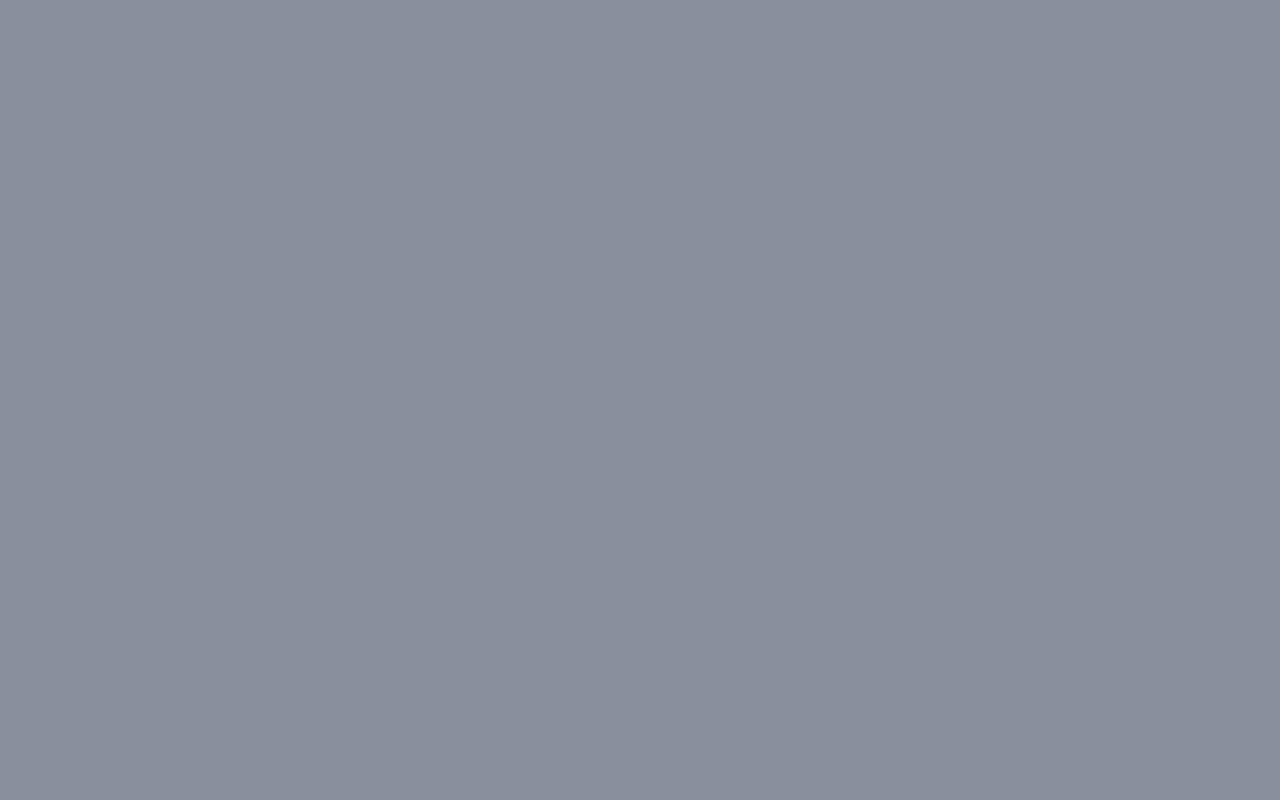
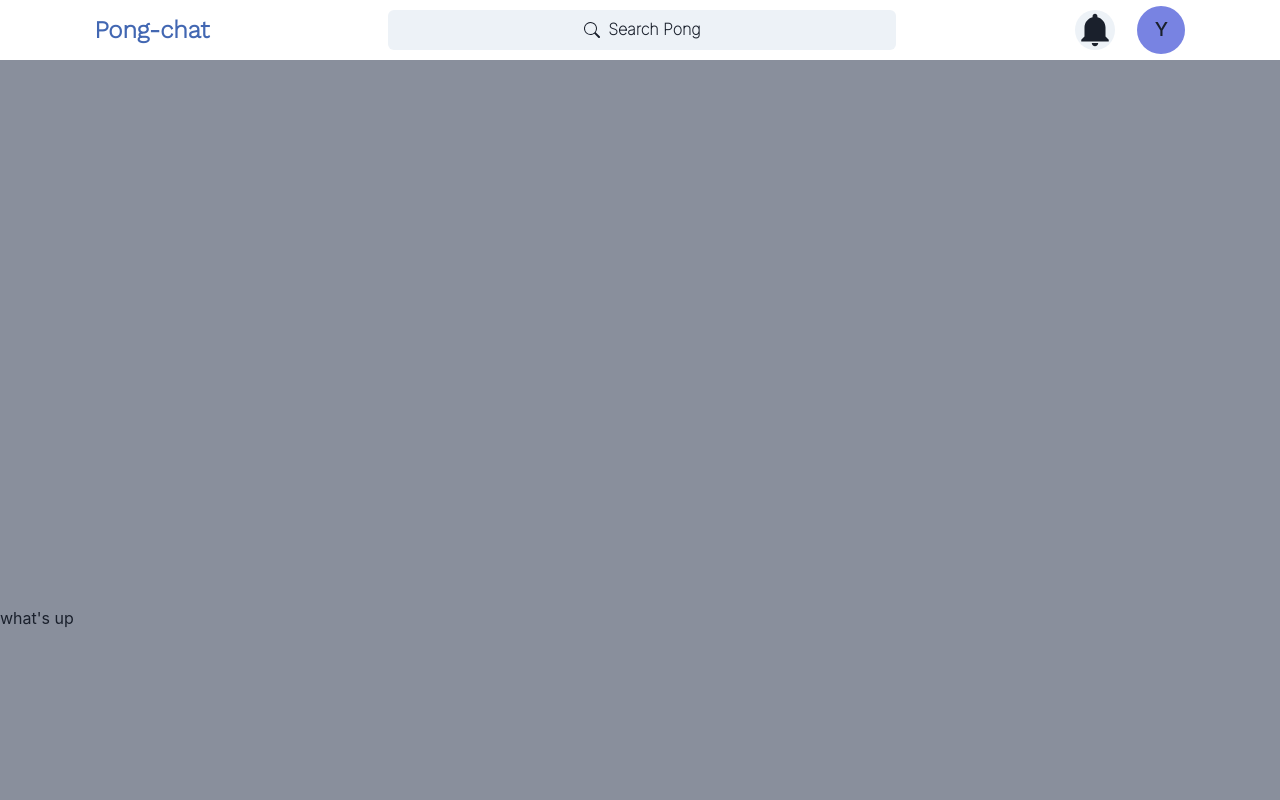
Before and after one commit to yabdelgh/Golden, a React (Create React App) app in the folder front/: page /chat in a window 1280 px wide. Before the commit this address had no page. Shown: the top 800 px of the page. Built offline with nearby package versions, Linux system fonts and the light colour scheme.

Commit message:
add the ChatHeader ui

```diff
--- a/front/package.json
+++ b/front/package.json
@@ -18,6 +18,7 @@
     "react": "^18.2.0",
     "react-dom": "^18.2.0",
     "react-icons": "^4.6.0",
+    "react-notification-badge": "^1.5.1",
     "react-router-dom": "^6.4.2",
     "react-scripts": "5.0.1",
     "typescript": "^4.8.4",
--- a/front/src/App.css
+++ b/front/src/App.css
@@ -1,8 +1,10 @@
 @import url("https://fonts.googleapis.com/css2?family=Work+Sans:wght@300&display=swap");
+@import url('https://fonts.googleapis.com/css2?family=Inter:wght@100&display=swap');
 
 .App {
-  min-height: 100vh;
+  min-height: 150vh;
   display: flex;
+  justify-content: center;
   background-color: #898f9c;
 
 }
--- a/front/src/App.tsx
+++ b/front/src/App.tsx
@@ -2,11 +2,13 @@ import React from 'react';
 import './App.css';
 import { Route, Routes } from "react-router-dom";
 import HomePage from "./Pages/HomePage";
+import ChatPage from './Pages/ChatPage';
 function App() {
   return (
     <div className="App">
       <Routes>
         <Route path="/" element={<HomePage />} />
+        <Route path="/chat" element={<ChatPage />} />
       </Routes>
     </div>
   );
--- /dev/null
+++ b/front/src/Components/ChatHeader.tsx
@@ -0,0 +1,76 @@
+import React from "react";
+import { Box, Text, Button, Input, effect, IconButton } from "@chakra-ui/react";
+import { AiOutlineUserAdd, AiOutlineUsergroupAdd } from "react-icons/ai";
+import { BsChevronDown } from "react-icons/bs";
+import { IoMdNotifications } from "react-icons/io";
+import { BsSearch } from "react-icons/bs";
+import { Avatar, AvatarBadge, AvatarGroup } from "@chakra-ui/react";
+import {
+  Menu,
+  MenuButton,
+  MenuList,
+  MenuItem,
+  MenuItemOption,
+  MenuGroup,
+  MenuOptionGroup,
+  MenuDivider,
+} from "@chakra-ui/react";
+const ChatHeader = () => {
+  return (
+    <Box
+      border="5px white solid"
+      bg="white"
+      height="60px"
+      display="flex"
+      justifyContent="space-around"
+      alignItems="center"
+    >
+      <Text
+        color="#4267B2"
+        fontSize="2xl"
+        fontFamily="Work sans"
+        fontWeight="bold"
+      >
+        Pong-chat
+      </Text>
+      <Button leftIcon={<BsSearch />} fontFamily="Inter" width="40%">
+        Search Pong
+      </Button>
+      <Box width='110px' display='flex' justifyContent='space-between'>
+        <Menu>
+          <MenuButton  isRound='true' as={IconButton}>
+            <IoMdNotifications size='40px'/>
+          </MenuButton>
+          <MenuList>
+            <MenuItem>Download</MenuItem>
+            <MenuItem>Create a Copy</MenuItem>
+            <MenuItem>Mark as Draft</MenuItem>
+            <MenuItem>Delete</MenuItem>
+            <MenuItem>Attend a Workshop</MenuItem>
+          </MenuList>
+        </Menu>
+      <Box>
+        <Menu>
+          <MenuButton isRound='true' as={IconButton}>
+            <Avatar
+              size="md"
+              cursor="pointer"
+              name='yassine' // change it
+            />
+          </MenuButton>
+          <MenuList>
+            <MenuItem>Download</MenuItem>
+            <MenuItem>Create a Copy</MenuItem>
+            <MenuItem>Mark as Draft</MenuItem>
+            <MenuItem>Delete</MenuItem>
+            <MenuItem>Attend a Workshop</MenuItem>
+          </MenuList>
+        </Menu>
+      </Box>
+
+      </Box>
+    </Box>
+  );
+};
+
+export default ChatHeader;
--- /dev/null
+++ b/front/src/Pages/ChatPage.tsx
@@ -0,0 +1,20 @@
+import React from "react";
+import { Box } from "@chakra-ui/react";
+import ChatHeader from "../Components/ChatHeader";
+
+const ChatPage = () => {
+  return (
+    <Box
+      width="100%"
+      display="flex"
+      justifyContent="space-between"
+      flexDirection="column"
+    >
+      <ChatHeader />
+      <Box>what's up</Box>
+      <Box>footer</Box>
+    </Box>
+  );
+};
+
+export default ChatPage;
```
Also changed, not shown: front/src/Context/ChatProvider.tsx (added, +13 -0 lines), 2 other files (tests, documents, lock files or other folders).
